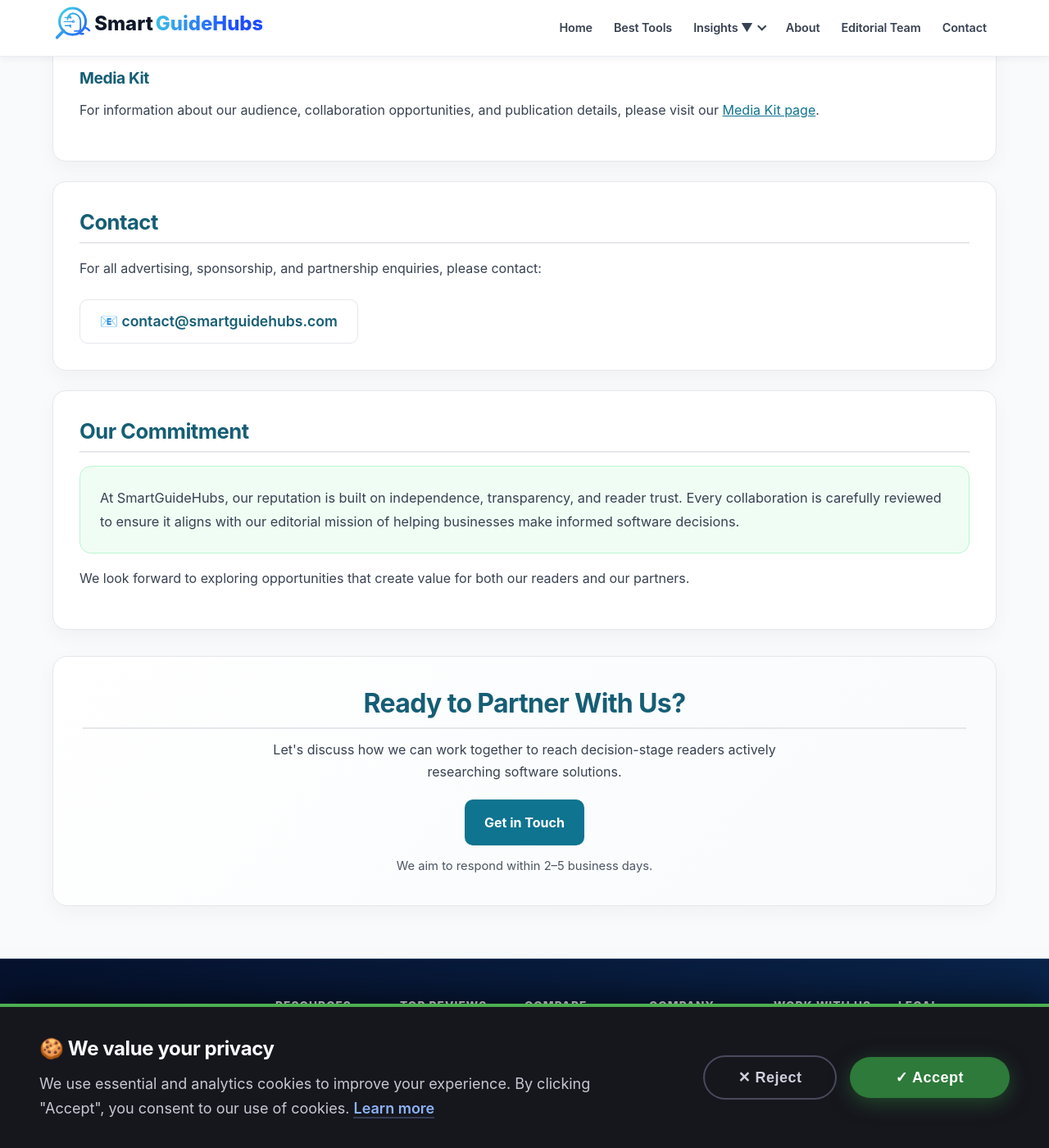
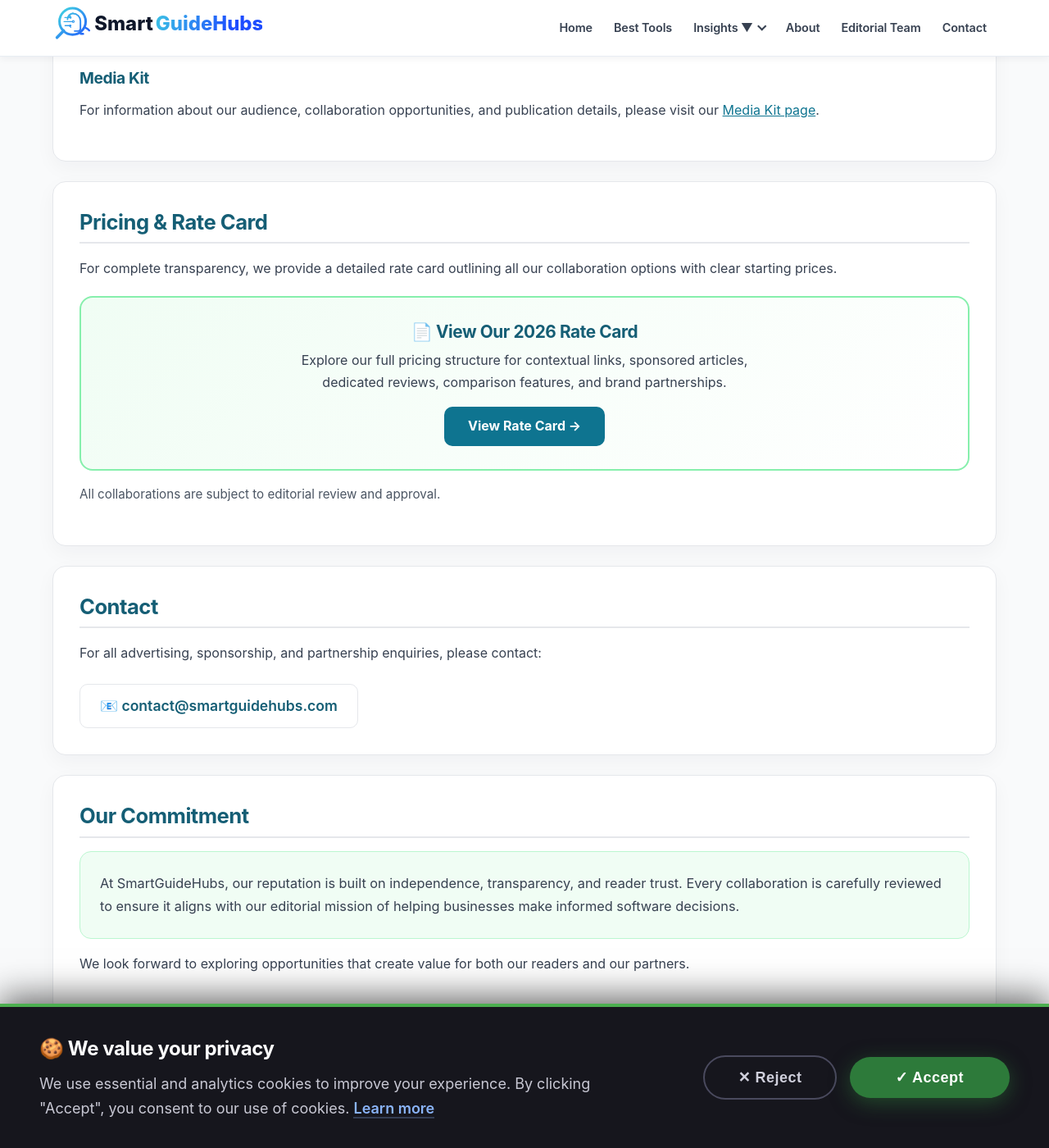
Before and after one commit to Yanniga01/gilliansperkin.github.io, a Jekyll site: the page built from advertise-with-us.md, in a window 1280 px wide and 1400 px high, scrolled down 3112 px. Shown: the whole window at 82% size. Built offline with Jekyll 4.4.1, drawn with Linux system fonts in a browser that asks for light colours.

Commit message:
Update advertise-with-us.md

```diff
--- a/advertise-with-us.md
+++ b/advertise-with-us.md
@@ -280,6 +280,41 @@ sitemap: true
         margin-bottom: 0.4rem;
     }
 
+    /* New Rate Card promo styles */
+    .rate-card-promo {
+        background: linear-gradient(135deg, #f0fdf4 0%, #ffffff 100%);
+        border: 2px solid #86efac;
+        border-radius: 16px;
+        padding: 1.75rem;
+        margin-top: 1.25rem;
+        text-align: center;
+    }
+    .rate-card-promo h3 {
+        color: var(--primary-dark, #e54b1b);
+        font-size: 1.3rem;
+        margin-top: 0;
+        margin-bottom: 0.5rem;
+    }
+    .rate-card-promo p {
+        color: var(--gray-700, #374151);
+        max-width: 600px;
+        margin: 0 auto 1rem;
+        line-height: 1.7;
+    }
+    .rate-card-promo .rate-button {
+        display: inline-block;
+        background: var(--primary, #ff6b35);
+        color: white;
+        text-decoration: none;
+        padding: 0.7rem 1.8rem;
+        border-radius: 10px;
+        font-weight: 700;
+        transition: background 0.2s;
+    }
+    .rate-card-promo .rate-button:hover {
+        background: var(--primary-dark, #e54b1b);
+    }
+
     @media (max-width: 768px) {
         .advertise-hero {
             padding: 2rem 1rem;
@@ -485,6 +520,26 @@ sitemap: true
         </p>
     </section>
 
+    <!-- NEW: Pricing & Rate Card -->
+    <section class="advertise-section">
+        <h2>Pricing &amp; Rate Card</h2>
+        <p>
+            For complete transparency, we provide a detailed rate card outlining all our
+            collaboration options with clear starting prices.
+        </p>
+        <div class="rate-card-promo">
+            <h3>📄 View Our 2026 Rate Card</h3>
+            <p>
+                Explore our full pricing structure for contextual links, sponsored articles,
+                dedicated reviews, comparison features, and brand partnerships.
+            </p>
+            <a href="/rate-card/" class="rate-button">View Rate Card →</a>
+        </div>
+        <p style="margin-top:1rem; font-size:0.95rem; color:var(--gray-600, #4b5563);">
+            All collaborations are subject to editorial review and approval.
+        </p>
+    </section>
+
     <!-- Contact -->
     <section class="advertise-section">
         <h2>Contact</h2>
```
